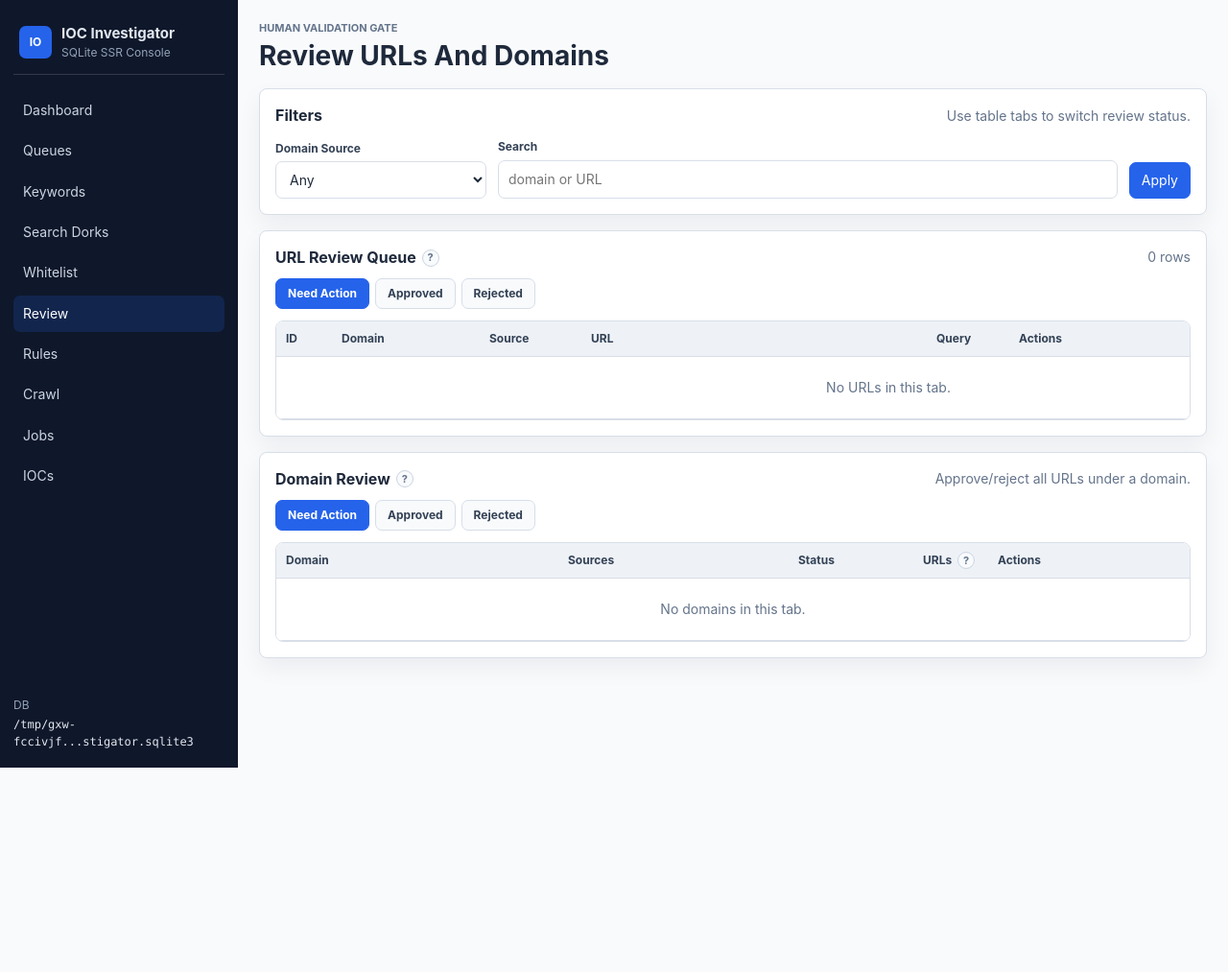
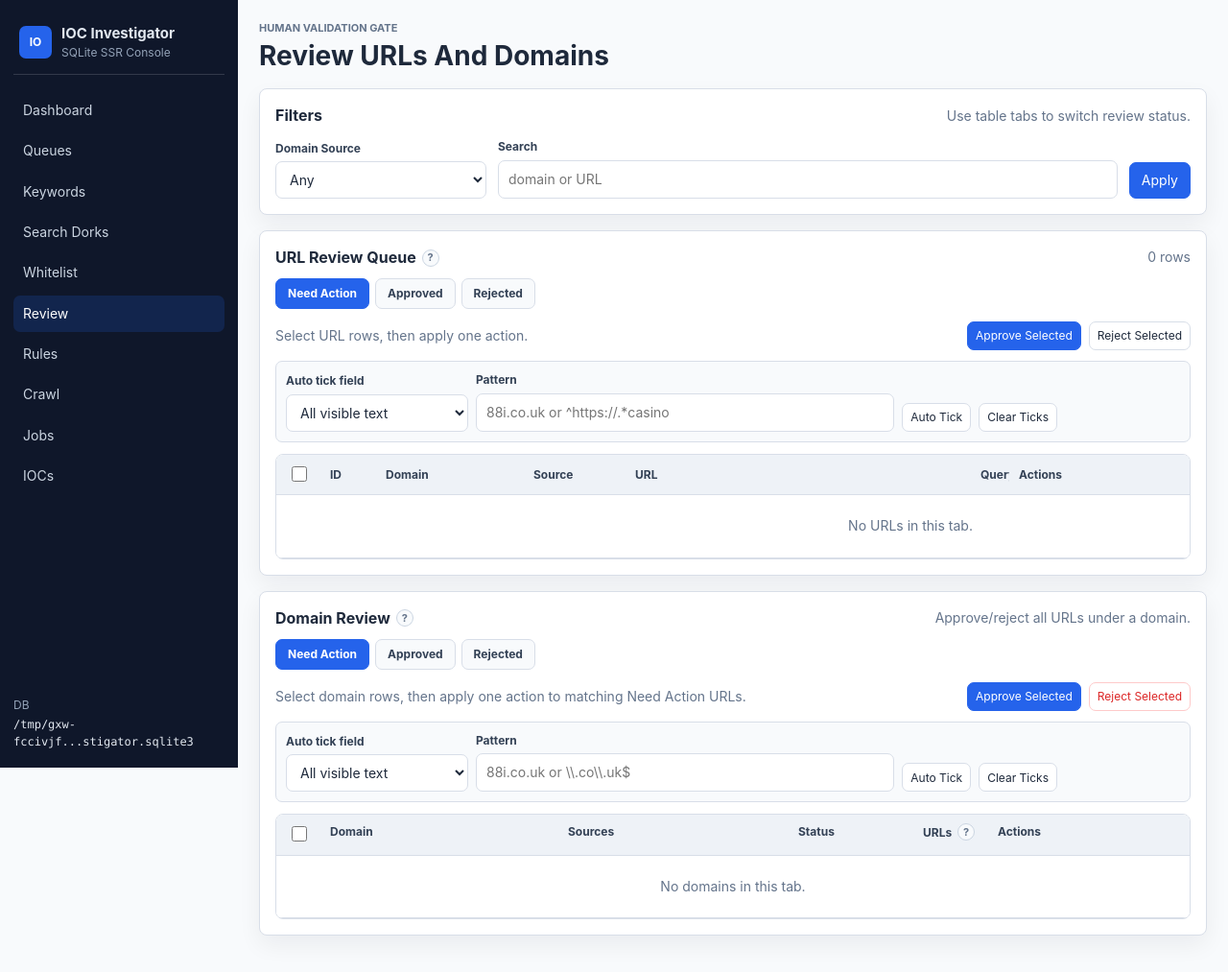
Before and after one commit to giangnamG/crawl-ioc, a Flask app: page /review in a window 1280 px wide. Shown: the whole page at 96% size. Before the commit the page ends 800 px from the top, so only its background shows below. Run offline with Flask 3, Linux system fonts and the light colour scheme; data that the repository does not hold is empty.

Commit message:
Add bulk review pattern selection

```diff
--- a/ioc_app/app.py
+++ b/ioc_app/app.py
@@ -655,6 +655,30 @@ def create_app(start_worker: bool = False) -> Flask:
         )
         return redirect(request.referrer or url_for("review"))
 
+    @app.post("/urls/bulk")
+    def bulk_review_urls():
+        action = request.form.get("bulk_action", "")
+        url_ids = unique_ints(request.form.getlist("url_ids"))
+        if not url_ids:
+            flash("Select at least one URL row.", "error")
+            return redirect(request.referrer or url_for("review"))
+        changed = 0
+        with connect() as conn:
+            if action == "approve":
+                for url_id in url_ids:
+                    if approve_url_and_enqueue(conn, url_id):
+                        changed += 1
+            elif action == "reject":
+                for url_id in url_ids:
+                    if reject_url(conn, url_id):
+                        changed += 1
+            else:
+                flash("Bulk URL action is invalid.", "error")
+                return redirect(request.referrer or url_for("review"))
+        label = "approved" if action == "approve" else "rejected"
+        flash(f"Bulk URL action completed: {changed} of {len(url_ids)} selected URLs {label}.", "success")
+        return redirect(request.referrer or url_for("review"))
+
     @app.post("/domains/reject")
     def reject_domain_route():
         domain = request.form.get("domain", "")
@@ -670,45 +694,48 @@ def create_app(start_worker: bool = False) -> Flask:
     def approve_domain_route():
         domain = request.form.get("domain", "")
         with connect() as conn:
-            domain_row = conn.execute(
-                "SELECT review_status FROM domains WHERE domain = ?", (domain,)
-            ).fetchone()
-            if not domain_row or domain_row["review_status"] != "pending_review":
-                changed = False
-            else:
-                conn.execute(
-                    """
-                    UPDATE domains
-                    SET review_status = 'approved'
-                    WHERE domain = ?
-                      AND review_status = 'pending_review'
-                    """,
-                    (domain,),
-                )
-                pending_urls = conn.execute(
-                    """
-                    SELECT id
-                    FROM urls
-                    WHERE domain = ?
-                      AND review_status = 'pending_review'
-                      AND NOT EXISTS (
-                        SELECT 1
-                        FROM whitelist_urls wu
-                        WHERE wu.url_norm = urls.url_norm
-                          AND wu.enabled = 1
-                      )
-                    """,
-                    (domain,),
-                ).fetchall()
-                for row in pending_urls:
-                    approve_url_and_enqueue(conn, int(row["id"]))
-                changed = True
+            changed, url_count = approve_domain_and_enqueue(conn, domain)
         flash(
-            f"Domain approved and pending URL crawl jobs queued: {domain}"
+            f"Domain approved and queued {url_count} pending URLs: {domain}"
             if changed
             else f"Domain is already reviewed and is read-only: {domain}",
             "success" if changed else "error",
         )
+        return redirect(request.referrer or url_for("review"))
+
+    @app.post("/domains/bulk")
+    def bulk_review_domains():
+        action = request.form.get("bulk_action", "")
+        domains = unique_strings(request.form.getlist("domains"))
+        if not domains:
+            flash("Select at least one domain row.", "error")
+            return redirect(request.referrer or url_for("review"))
+        changed = 0
+        affected_urls = 0
+        with connect() as conn:
+            if action == "approve":
+                for domain in domains:
+                    ok, url_count = approve_domain_and_enqueue(conn, domain)
+                    if ok:
+                        changed += 1
+                        affected_urls += url_count
+            elif action == "reject":
+                for domain in domains:
+                    if reject_domain(conn, domain):
+                        changed += 1
+            else:
+                flash("Bulk domain action is invalid.", "error")
+                return redirect(request.referrer or url_for("review"))
+        if action == "approve":
+            flash(
+                f"Bulk domain action completed: {changed} of {len(domains)} domains approved, {affected_urls} pending URLs queued.",
+                "success",
+            )
+        else:
+            flash(
+                f"Bulk domain action completed: {changed} of {len(domains)} domains rejected.",
+                "success",
+            )
         return redirect(request.referrer or url_for("review"))
 
     @app.get("/crawl")
@@ -852,6 +879,33 @@ def parse_lines(value: str) -> list[str]:
     return rows
 
 
+def unique_ints(values: list[str]) -> list[int]:
+    seen = set()
+    rows = []
+    for value in values:
+        try:
+            item = int(value)
+        except (TypeError, ValueError):
+            continue
+        if item in seen:
+            continue
+        seen.add(item)
+        rows.append(item)
+    return rows
+
+
+def unique_strings(values: list[str]) -> list[str]:
+    seen = set()
+    rows = []
+    for value in values:
+        item = (value or "").strip()
+        if not item or item in seen:
+            continue
+        seen.add(item)
+        rows.append(item)
+    return rows
+
+
 def upsert_keyword(conn, text: str) -> int:
     conn.execute("INSERT OR IGNORE INTO keywords(text) VALUES (?)", (text,))
     conn.execute(
@@ -1678,6 +1732,43 @@ def apply_url_whitelist(conn, url_norm: str) -> dict[str, int]:
         "removed_items": removed_items,
         "removed_jobs": removed_jobs,
     }
+
+
+def approve_domain_and_enqueue(conn, domain: str) -> tuple[bool, int]:
+    domain_row = conn.execute(
+        "SELECT review_status FROM domains WHERE domain = ?", (domain,)
+    ).fetchone()
+    if not domain_row or domain_row["review_status"] != "pending_review":
+        return False, 0
+    conn.execute(
+        """
+        UPDATE domains
+        SET review_status = 'approved'
+        WHERE domain = ?
+          AND review_status = 'pending_review'
+        """,
+        (domain,),
+    )
+    pending_urls = conn.execute(
+        """
+        SELECT id
+        FROM urls
+        WHERE domain = ?
+          AND review_status = 'pending_review'
+          AND NOT EXISTS (
+            SELECT 1
+            FROM whitelist_urls wu
+            WHERE wu.url_norm = urls.url_norm
+              AND wu.enabled = 1
+          )
+        """,
+        (domain,),
+    ).fetchall()
+    queued_count = 0
+    for row in pending_urls:
+        if approve_url_and_enqueue(conn, int(row["id"])):
+            queued_count += 1
+    return True, queued_count
 
 
 def delete_url_queue_item(conn, item_id: int) -> tuple[bool, int | None, int, str]:
--- a/ioc_app/static/app.css
+++ b/ioc_app/static/app.css
@@ -400,7 +400,11 @@ th {
 }
 
 .url-review-table {
-  min-width: 1276px;
+  min-width: 1322px;
+}
+
+.review-col-select {
+  width: 46px;
 }
 
 .review-url-col-id {
@@ -434,6 +438,24 @@ th {
 .url-review-table th,
 .url-review-table td {
   vertical-align: middle;
+}
+
+.select-col,
+.cell-select {
+  text-align: center;
+}
+
+.cell-select input,
+.select-col input {
+  width: 16px;
+  height: 16px;
+  accent-color: var(--primary);
+  cursor: pointer;
+}
+
+.cell-select input:disabled,
+.select-col input:disabled {
+  cursor: not-allowed;
 }
 
 .review-url-actions-head,
@@ -474,7 +496,7 @@ tbody tr:hover .review-url-actions-cell {
 }
 
 .domain-review-table {
-  min-width: 860px;
+  min-width: 906px;
 }
 
 .crawl-table {
@@ -1030,6 +1052,43 @@ td small {
   margin: -2px 0 12px;
 }
 
+.bulk-action-bar {
+  display: flex;
+  align-items: center;
+  gap: 8px;
+  flex-wrap: wrap;
+  min-height: 36px;
+  margin: -2px 0 12px;
+}
+
+.bulk-action-bar .muted {
+  margin-right: auto;
+}
+
+.bulk-pattern-bar {
+  display: grid;
+  grid-template-columns: minmax(150px, 190px) minmax(220px, 1fr) auto auto minmax(120px, auto);
+  align-items: end;
+  gap: 8px;
+  margin: -4px 0 12px;
+  padding: 10px;
+  border: 1px solid var(--border);
+  border-radius: 7px;
+  background: #f8fafc;
+}
+
+.bulk-pattern-bar .button {
+  white-space: nowrap;
+}
+
+.bulk-pattern-bar [data-pattern-feedback] {
+  min-height: 30px;
+  display: inline-flex;
+  align-items: center;
+  font-size: 12px;
+  font-weight: 700;
+}
+
 .tab-pill {
   min-height: 32px;
   display: inline-flex;
@@ -1246,6 +1305,7 @@ pre {
   .mode-grid,
   .check-grid,
   .filter-bar,
+  .bulk-pattern-bar,
   .queue-create-form,
   .queue-select-row {
     grid-template-columns: 1fr;
@@ -1275,6 +1335,10 @@ pre {
     width: 100%;
   }
 
+  .bulk-pattern-bar {
+    grid-template-columns: 1fr;
+  }
+
   .review-url-wrap,
   .review-domain-wrap {
     max-height: 68vh;
--- a/ioc_app/static/app.js
+++ b/ioc_app/static/app.js
@@ -84,6 +84,121 @@
     true
   );
 
+  document.addEventListener("change", function (event) {
+    const toggle = event.target;
+    if (!(toggle instanceof HTMLInputElement) || !toggle.classList.contains("bulk-toggle")) {
+      return;
+    }
+    const targetName = toggle.getAttribute("data-bulk-target");
+    if (!targetName) {
+      return;
+    }
+    const table = toggle.closest("table");
+    if (!table) {
+      return;
+    }
+    const escapedName = window.CSS && CSS.escape
+      ? CSS.escape(targetName)
+      : targetName.replace(/"/g, '\\"');
+    table
+      .querySelectorAll(`tbody input[type="checkbox"][name="${escapedName}"]:not(:disabled)`)
+      .forEach(function (checkbox) {
+        checkbox.checked = toggle.checked;
+      });
+  });
+
+  function textForPattern(row, field) {
+    if (!(row instanceof HTMLElement)) {
+      return "";
+    }
+    if (field === "all") {
+      return [
+        row.dataset.patternDomain || "",
+        row.dataset.patternUrl || "",
+        row.dataset.patternSource || "",
+        row.dataset.patternQuery || "",
+      ].join("\n");
+    }
+    return row.dataset[`pattern${field.charAt(0).toUpperCase()}${field.slice(1)}`] || "";
+  }
+
+  function matcherForPattern(patternText) {
+    const raw = (patternText || "").trim();
+    if (!raw) {
+      return null;
+    }
+    try {
+      const regex = new RegExp(raw, "i");
+      return function (value) {
+        return regex.test(value || "");
+      };
+    } catch (_error) {
+      const needle = raw.toLowerCase();
+      return function (value) {
+        return (value || "").toLowerCase().includes(needle);
+      };
+    }
+  }
+
+  function setPatternFeedback(bar, message) {
+    const feedback = bar.querySelector("[data-pattern-feedback]");
+    if (feedback) {
+      feedback.textContent = message;
+    }
+  }
+
+  document.addEventListener("click", function (event) {
+    if (!(event.target instanceof Element)) {
+      return;
+    }
+    const applyButton = event.target.closest("[data-pattern-apply]");
+    const clearButton = event.target.closest("[data-pattern-clear]");
+    if (!applyButton && !clearButton) {
+      return;
+    }
+
+    const bar = event.target.closest("[data-pattern-scope]");
+    if (!bar) {
+      return;
+    }
+    const panel = bar.closest(".panel");
+    const table = panel ? panel.querySelector("table.review-table") : null;
+    if (!table) {
+      return;
+    }
+    const checkboxes = Array.from(
+      table.querySelectorAll('tbody input[type="checkbox"]:not(:disabled)')
+    );
+
+    if (clearButton) {
+      checkboxes.forEach(function (checkbox) {
+        checkbox.checked = false;
+      });
+      setPatternFeedback(bar, `Cleared ${checkboxes.length} rows.`);
+      return;
+    }
+
+    const input = bar.querySelector("[data-pattern-input]");
+    const field = bar.querySelector("[data-pattern-field]");
+    const matcher = matcherForPattern(input ? input.value : "");
+    if (!matcher) {
+      setPatternFeedback(bar, "Enter a pattern first.");
+      return;
+    }
+
+    let matched = 0;
+    checkboxes.forEach(function (checkbox) {
+      const row = checkbox.closest("tr");
+      const value = textForPattern(row, field ? field.value : "all");
+      const isMatch = matcher(value);
+      checkbox.checked = isMatch;
+      if (isMatch) {
+        matched += 1;
+      }
+    });
+    setPatternFeedback(bar, `Ticked ${matched} rows.`);
+  });
+
   function restoreScroll() {
     let payload;
     const key = keyForPath(window.location.pathname);
--- a/ioc_app/templates/review.html
+++ b/ioc_app/templates/review.html
@@ -57,9 +57,40 @@
         >{{ tab.label }}</a>
       {% endfor %}
     </nav>
+    {% if url_status == "pending_review" %}
+      <form id="bulk-url-review-form" method="post" action="{{ url_for('bulk_review_urls') }}" class="bulk-action-bar">
+        <span class="muted">Select URL rows, then apply one action.</span>
+        <button class="button small primary" type="submit" name="bulk_action" value="approve">Approve Selected</button>
+        <button class="button small" type="submit" name="bulk_action" value="reject">Reject Selected</button>
+      </form>
+      <div class="bulk-pattern-bar" data-pattern-scope="url">
+        <label>
+          <span>Auto tick field</span>
+          <select data-pattern-field>
+            <option value="all">All visible text</option>
+            <option value="domain">Domain</option>
+            <option value="url">URL</option>
+            <option value="source">Source</option>
+            <option value="query">Query</option>
+          </select>
+        </label>
+        <label class="grow">
+          <span>Pattern</span>
+          <input data-pattern-input placeholder="88i.co.uk or ^https://.*casino">
+        </label>
+        <button class="button small" type="button" data-pattern-apply>Auto Tick</button>
+        <button class="button small" type="button" data-pattern-clear>Clear Ticks</button>
+        <span class="muted" data-pattern-feedback></span>
+      </div>
+    {% else %}
+      <div class="bulk-action-bar">
+        <span class="muted">This tab is read-only. Bulk actions are available only in Need Action.</span>
+      </div>
+    {% endif %}
     <div class="table-wrap scroll-y review-url-wrap">
       <table class="review-table url-review-table">
         <colgroup>
+          <col class="review-col-select">
           <col class="review-url-col-id">
           <col class="review-url-col-domain">
           <col class="review-url-col-source">
@@ -71,6 +102,9 @@
         </colgroup>
         <thead>
           <tr>
+            <th class="select-col">
+              <input class="bulk-toggle" type="checkbox" data-bulk-target="url_ids" aria-label="Select all visible URL rows" {% if url_status != "pending_review" %}disabled{% endif %}>
+            </th>
             <th>ID</th>
             <th>Domain</th>
             <th>Source</th>
@@ -83,7 +117,19 @@
         </thead>
         <tbody>
           {% for row in urls %}
-            <tr>
+            <tr
+              data-pattern-domain="{{ row.domain }}"
+              data-pattern-url="{{ row.url_norm }}"
+              data-pattern-source="{{ row.domain_sources or '' }}"
+              data-pattern-query="{{ row.queries or '' }}"
+            >
+              <td class="cell-select">
+                {% if row.review_status == "pending_review" %}
+                  <input type="checkbox" name="url_ids" value="{{ row.id }}" form="bulk-url-review-form" aria-label="Select URL #{{ row.id }}">
+                {% else %}
+                  <span class="readonly-note">-</span>
+                {% endif %}
+              </td>
               <td class="cell-id">#{{ row.id }}</td>
               <td class="cell-domain"><strong title="{{ row.domain }}">{{ row.domain }}</strong></td>
               <td class="cell-tags">
@@ -118,7 +164,7 @@
               </td>
             </tr>
           {% else %}
-            <tr><td colspan="8" class="empty">No URLs in this tab.</td></tr>
+            <tr><td colspan="9" class="empty">No URLs in this tab.</td></tr>
           {% endfor %}
         </tbody>
       </table>
@@ -152,9 +198,38 @@
         >{{ tab.label }}</a>
       {% endfor %}
     </nav>
+    {% if domain_status == "pending_review" %}
+      <form id="bulk-domain-review-form" method="post" action="{{ url_for('bulk_review_domains') }}" class="bulk-action-bar">
+        <span class="muted">Select domain rows, then apply one action to matching Need Action URLs.</span>
+        <button class="button small primary" type="submit" name="bulk_action" value="approve">Approve Selected</button>
+        <button class="button small danger" type="submit" name="bulk_action" value="reject">Reject Selected</button>
+      </form>
+      <div class="bulk-pattern-bar" data-pattern-scope="domain">
+        <label>
+          <span>Auto tick field</span>
+          <select data-pattern-field>
+            <option value="all">All visible text</option>
+            <option value="domain">Domain</option>
+            <option value="source">Source</option>
+          </select>
+        </label>
+        <label class="grow">
+          <span>Pattern</span>
+          <input data-pattern-input placeholder="88i.co.uk or \\.co\\.uk$">
+        </label>
+        <button class="button small" type="button" data-pattern-apply>Auto Tick</button>
+        <button class="button small" type="button" data-pattern-clear>Clear Ticks</button>
+        <span class="muted" data-pattern-feedback></span>
+      </div>
+    {% else %}
+      <div class="bulk-action-bar">
+        <span class="muted">This tab is read-only. Bulk actions are available only in Need Action.</span>
+      </div>
+    {% endif %}
     <div class="table-wrap compact scroll-y review-domain-wrap">
       <table class="review-table domain-review-table">
         <colgroup>
+          <col class="review-col-select">
           <col class="col-domain-wide">
           <col class="col-source-wide">
           <col class="col-status">
@@ -163,6 +238,9 @@
         </colgroup>
         <thead>
           <tr>
+            <th class="select-col">
+              <input class="bulk-toggle" type="checkbox" data-bulk-target="domains" aria-label="Select all visible domain rows" {% if domain_status != "pending_review" %}disabled{% endif %}>
+            </th>
             <th>Domain</th>
             <th>Sources</th>
             <th>Status</th>
@@ -187,7 +265,17 @@
         </thead>
         <tbody>
           {% for row in domains %}
-            <tr>
+            <tr
+              data-pattern-domain="{{ row.domain }}"
+              data-pattern-source="{{ row.sources or '' }}"
+            >
+              <td class="cell-select">
+                {% if row.review_status == "pending_review" %}
+                  <input type="checkbox" name="domains" value="{{ row.domain }}" form="bulk-domain-review-form" aria-label="Select domain {{ row.domain }}">
+                {% else %}
+                  <span class="readonly-note">-</span>
+                {% endif %}
+              </td>
               <td class="cell-domain"><strong title="{{ row.domain }}">{{ row.domain }}</strong></td>
               <td class="cell-tags">
                 {% for item in (row.sources or "").split(",") if item %}
@@ -214,7 +302,7 @@
               </td>
             </tr>
           {% else %}
-            <tr><td colspan="5" class="empty">No domains in this tab.</td></tr>
+            <tr><td colspan="6" class="empty">No domains in this tab.</td></tr>
           {% endfor %}
         </tbody>
       </table>
```
